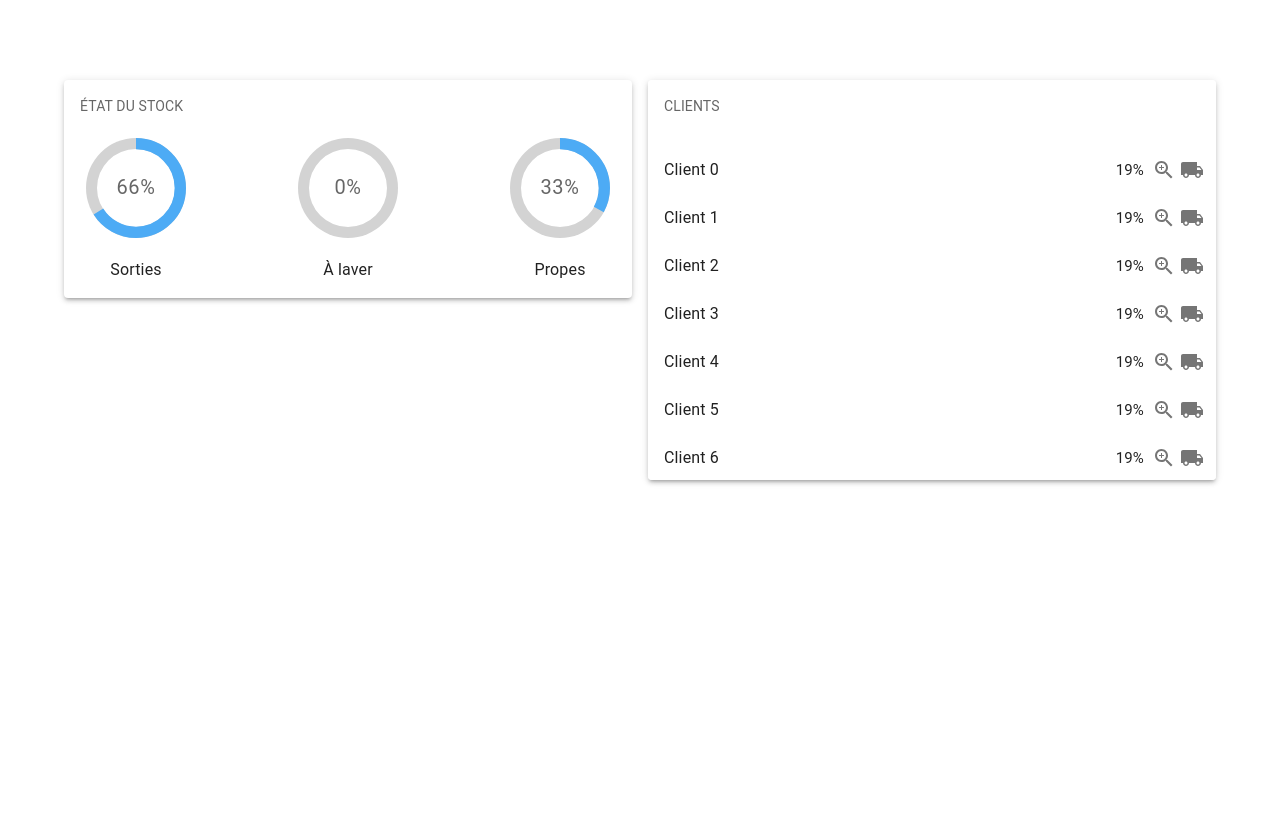
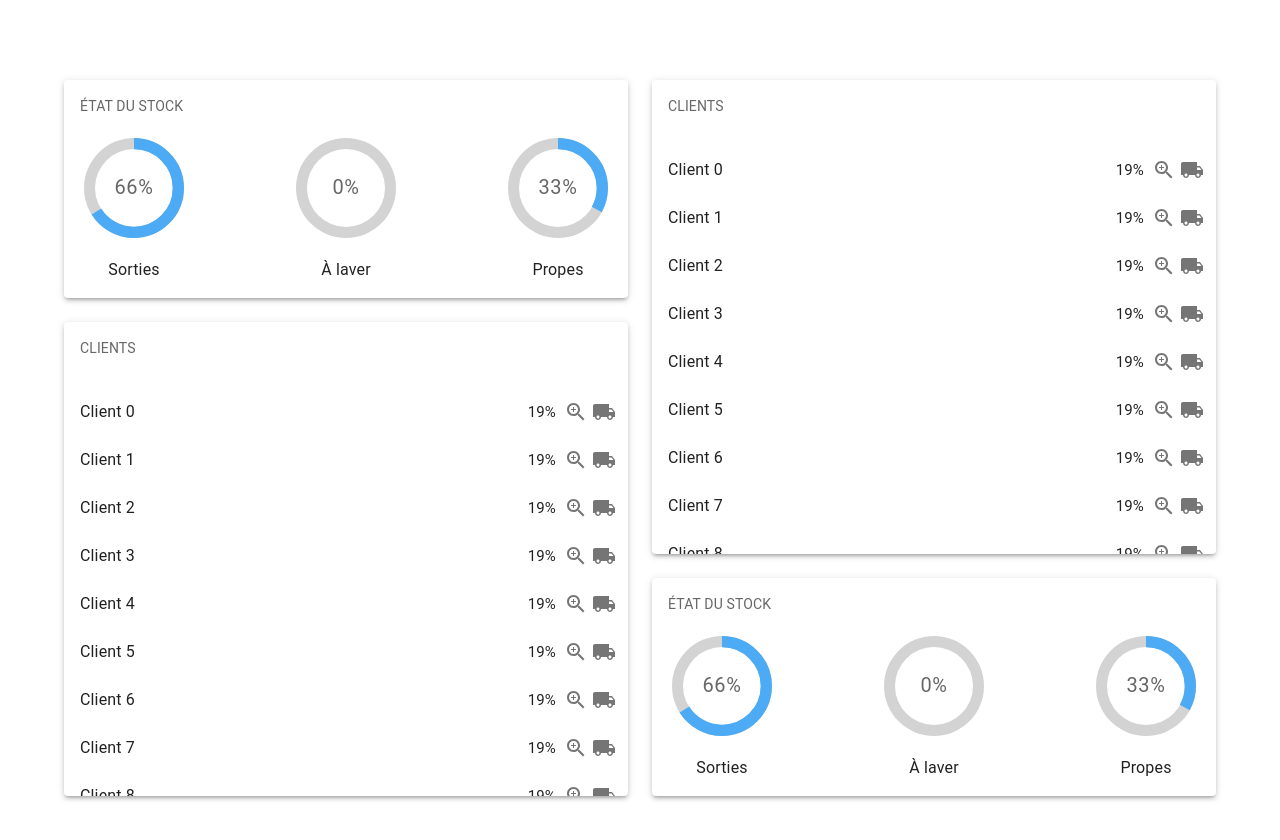
Before and after one commit to td2thinh/SimpleDashboard, a React (Create React App) app: page / in a window 1280 px wide. Shown: the top 840 px of the page. Before the commit the page ends 800 px from the top, so only its background shows below. Built offline with nearby package versions, Linux system fonts and the light colour scheme; the HTML template or start-up script is replaced by a standard one.

Commit message:
Fixed Grid Layout using Box with display: grid instead and grid template

```diff
--- a/src/App.jsx
+++ b/src/App.jsx
@@ -1,19 +1,46 @@
 import './App.css';
-import { Grid, Container } from "@mui/material";
+import { Box, Container } from "@mui/material";
 import Gauge from './components/Gauge';
 import Client from './components/Client';
+
+const gridTemplate = `
+  "gauge client"
+  "gauge client"
+  "gauge client"
+  "gauge client"
+  "map client"
+  "map client"
+  "map client"
+  "map stats"
+  "map stats"
+  "map stats"
+  "map stats"
+  "map stats"
+`
 function App() {
   return (
     <Container sx={{ padding: 10 }}>
-      <Grid container spacing={2}>
-        <Grid item xs={12} md={6}>
+      <Box width="100%" height="100%" display="grid"
+        gap="1.5rem"
+        sx={{
+          gridTemplate: gridTemplate,
+          gridTemplateColumns: "repeat(2, 1fr)",
+          gridTemplateRows: "repeat(2, 1fr)",
+        }}>
+        <Box sx={{ gridArea: "gauge" }}>
           <Gauge />
-        </Grid>
-        <Grid item xs={12} md={6}>
+        </Box>
+        <Box sx={{ gridArea: "client" }}>
           <Client />
-        </Grid>
-      </Grid>
-    </Container>
+        </Box>
+        <Box sx={{ gridArea: "map" }}>
+          <Client />
+        </Box>
+        <Box sx={{ gridArea: "stats" }}>
+          <Gauge />
+        </Box>
+      </Box>
+    </Container >
   );
 }
 
--- a/src/components/Client.jsx
+++ b/src/components/Client.jsx
@@ -12,17 +12,17 @@ import IconButton from '@mui/material/IconButton';
 const Client = () => {
     return (
         <>
-            <Paper elevation={3} sx={{ maxHeight: 400, overflow: 'auto' }} >
+            <Paper elevation={3}>
                 <Typography padding={2} sx={{ fontSize: 14 }} color="text.secondary" gutterBottom>
                     CLIENTS
                 </Typography>
-                <List>
+                <List sx={{ maxHeight: 400, overflow: 'auto' }} >
                     {[0, 1, 2, 3, 4, 5, 6, 7, 8, 9, 10, 11].map((value) => {
                         return (
-                            <Grid container container direction="row" alignItems="center">
+                            <Grid container direction="row" alignItems="center">
                                 <ListItem
                                     secondaryAction={
-                                        <Grid container container direction="row" alignItems="center">
+                                        <Grid container direction="row" alignItems="center">
                                             <Typography sx={{ fontSize: 15 }}>
                                                 19%
                                             </Typography>
```
